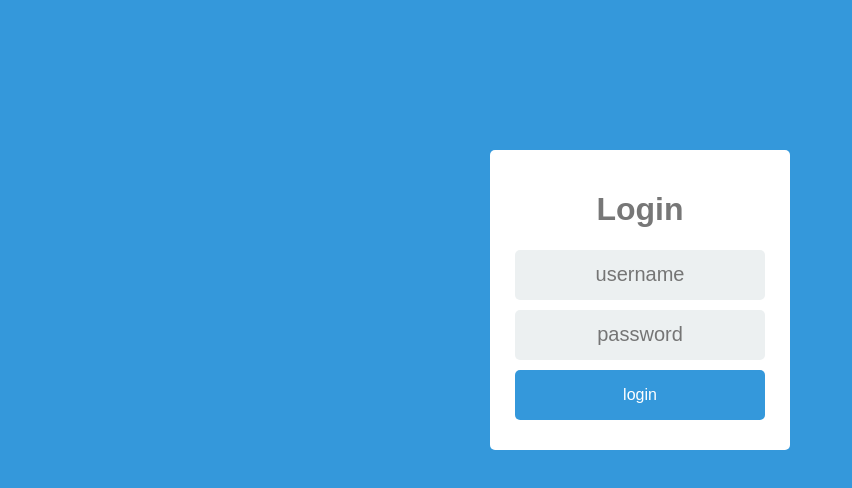
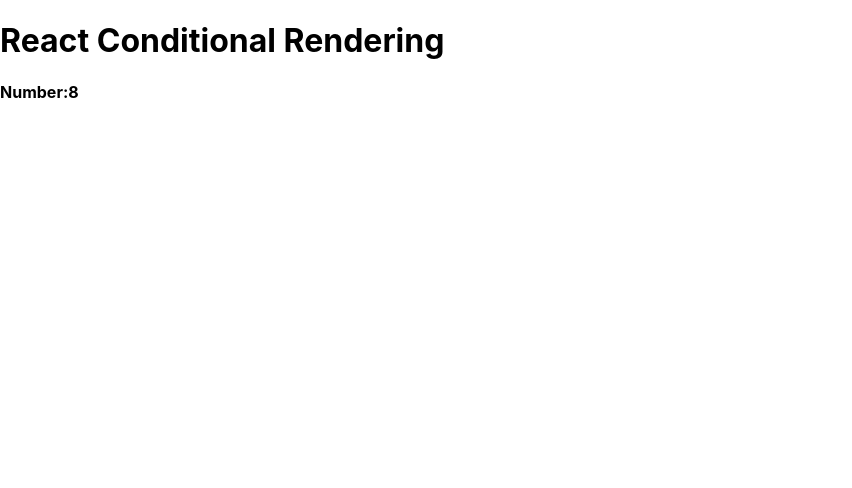
Before and after one commit to Rohambadi/simpel-react-project, a React (Create React App) app: page / in a window 1280 px wide. Shown: the top 488 px of the page, without its empty margins (0-852 px from the left). Built offline with nearby package versions, Linux system fonts and the light colour scheme.

Commit message:
conditional rendering test

```diff
--- a/src/App.css
+++ b/src/App.css
@@ -1,61 +1,5 @@
-body {
-  background-color: #3498db;
+#gif {
+  width: 480px;
+  height: 480px;
+  margin: 30px;
 }
-
-* {
-  box-sizing: border-box;
-}
-
-.login {
-  width: 300px;
-  margin: 20px auto;
-}
-
-.login-screen {
-  background-color: white;
-  margin-top: 150px;
-  padding: 20px;
-  border-radius: 5px;
-}
-
-.app-title {
-  font-family: Arial;
-  text-align: center;
-  color: #777777;
-}
-
-.login-form {
-  text-align: center;
-}
-
-.group-control {
-  margin-bottom: 10px;
-}
-
-.login-field {
-  width: 250px;
-  height: 50px;
-  background-color: #ecf0f1;
-  border-radius: 5px;
-  border: none;
-  padding: 10px;
-  font-family: Arial;
-  font-size: 20px;
-  text-align: center;
-  transition: all 0.25s;
-}
-.login-field:focus {
-  outline: 1px solid #3498db !important;
-}
-.login-btn {
-  width: 250px;
-  height: 50px;
-  background-color: #3498db;
-  border-radius: 5px;
-  padding: 10px;
-  text-align: center;
-  font-family: Arial;
-  font-size: 16px;
-  color: white;
-  border: none;
-}
--- a/src/App.js
+++ b/src/App.js
@@ -1,41 +1,30 @@
 import React from 'react';
 import './App.css';
-
+import MyGif from './my.gif';
 function App() {
 
-    return (
-        <div className="login">
-            <div className="login-screen">
-                <div className="app-title">
-                    <h1>Login</h1>
-                </div>
-                <div className="login-form">
-                   <div className="group-control">
-                       <input type="text" className="login-field" placeholder="username"/>
-                   </div>
+    let mynumber = Math.floor(Math.random()*10)+1;
+    if(mynumber===7){
 
-                   <div className="group-control">
-                       <input type="text" className="login-field" placeholder="password"/>
-                   </div>
-
-                   <div className="group-control">
-                       <input type="submit" className="login-btn" value="login"/>
-                   </div>
-
-                </div>
+        return(
+            <div>
+                <h1>React Conditional Rendering</h1>
+                <h4>Number:{mynumber}</h4>
+                <img id='gif' src={MyGif} alt="MY Gif" />
             </div>
+        )
 
 
+    }else{
+        return(
+            <div>
+                <h1>React Conditional Rendering</h1>
+                <h4>Number:{mynumber}</h4>
+            </div>
+        )
+    }
 
 
-
-
-
-        </div>
-
-
-
-  );
 }
 
 export default App;
```
Also changed, not shown: src/my.gif (added).
